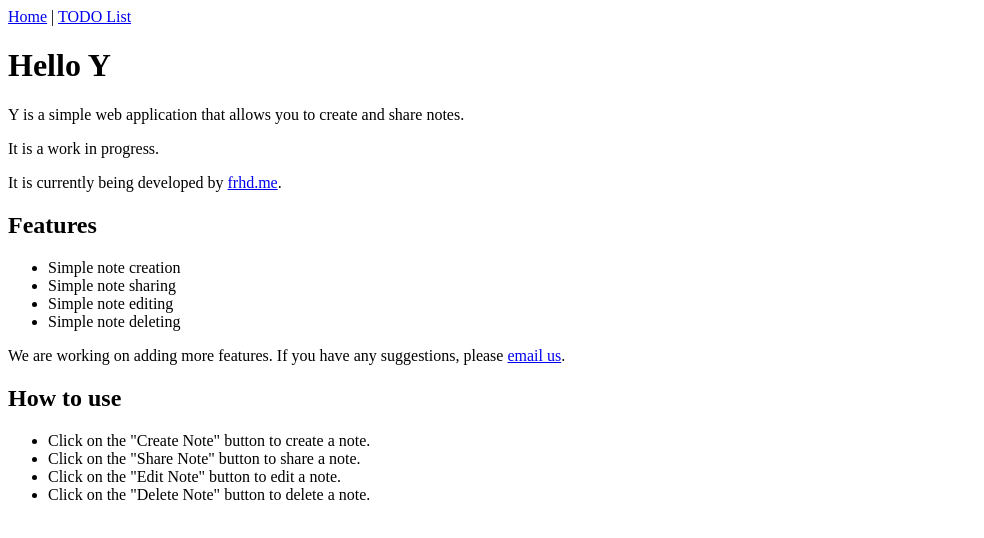
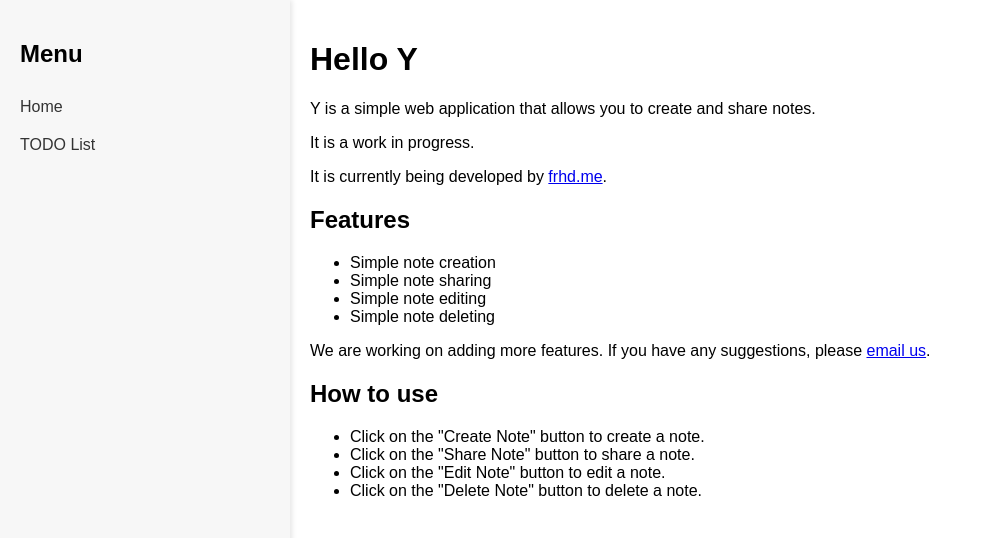
Before and after one commit to frhd/y, a website: page index.html in a window 1280 px wide. Shown: the whole page, without its empty margins (0-984 px from the left). Drawn offline with Linux system fonts and the light colour scheme.

Commit message:
add sidebar

```diff
--- a/index.html
+++ b/index.html
@@ -1,42 +1,48 @@
 <!DOCTYPE html>
 <html lang="en">
+
 <head>
     <meta charset="UTF-8">
     <meta http-equiv="Content-Security-Policy" content="default-src 'self'; script-src 'self'">
     <title>y</title>
+    <link rel="stylesheet" href="styles.css">
 </head>
+
 <body>
-    <header>
-      <nav>
-          <a href="index.html">Home</a> |
+    <div class="container">
+        <!-- Sidebar -->
+        <div class="sidebar">
+            <h2>Menu</h2>
+            <a href="index.html">Home</a>
             <a href="todo.html">TODO List</a>
-      </nav>
-  </header>
+            <!-- Add more links or content as needed -->
+        </div>
+
+        <!-- Main content -->
+        <div class="content">
             <h1>Hello Y</h1>
             <p>Y is a simple web application that allows you to create and share notes.</p>
             <p>It is a work in progress.</p>
             <p>It is currently being developed by <a href="frhd.me">frhd.me</a>.</p>
 
             <h2>Features</h2>
-    <p>
             <ul>
                 <li>Simple note creation</li>
                 <li>Simple note sharing</li>
                 <li>Simple note editing</li>
                 <li>Simple note deleting</li>
             </ul>
-    </p>
-    We are working on adding more features. If you have any suggestions, please <a href="mailto:farhad@omid.cc">email us</a>.
+            <p>We are working on adding more features. If you have any suggestions, please <a href="mailto:farhad@omid.cc">email us</a>.</p>
 
             <h2>How to use</h2>
-    <p>
             <ul>
                 <li>Click on the "Create Note" button to create a note.</li>
                 <li>Click on the "Share Note" button to share a note.</li>
                 <li>Click on the "Edit Note" button to edit a note.</li>
                 <li>Click on the "Delete Note" button to delete a note.</li>
             </ul>
-    </p>
+        </div>
+    </div>
+</body>
 
-  </body>
-  </head>
+</html>
--- /dev/null
+++ b/styles.css
@@ -0,0 +1,34 @@
+body {
+  font-family: Arial, sans-serif;
+  margin: 0;
+  display: flex;
+}
+
+.container {
+  display: flex;
+  min-height: 100vh;
+}
+
+.sidebar {
+  width: 250px;
+  background-color: #f7f7f7;
+  padding: 20px;
+  box-shadow: 2px 0 5px rgba(0,0,0,0.1);
+}
+
+.content {
+  flex: 1;
+  padding: 20px;
+}
+
+.sidebar a {
+  display: block;
+  padding: 10px 0;
+  color: #333;
+  text-decoration: none;
+  transition: background-color 0.3s;
+}
+
+.sidebar a:hover {
+  background-color: #ddd;
+}
```
Also changed, not shown: todo.html (+6 -5 lines). Lines whose indentation alone changed are shown as unchanged.
